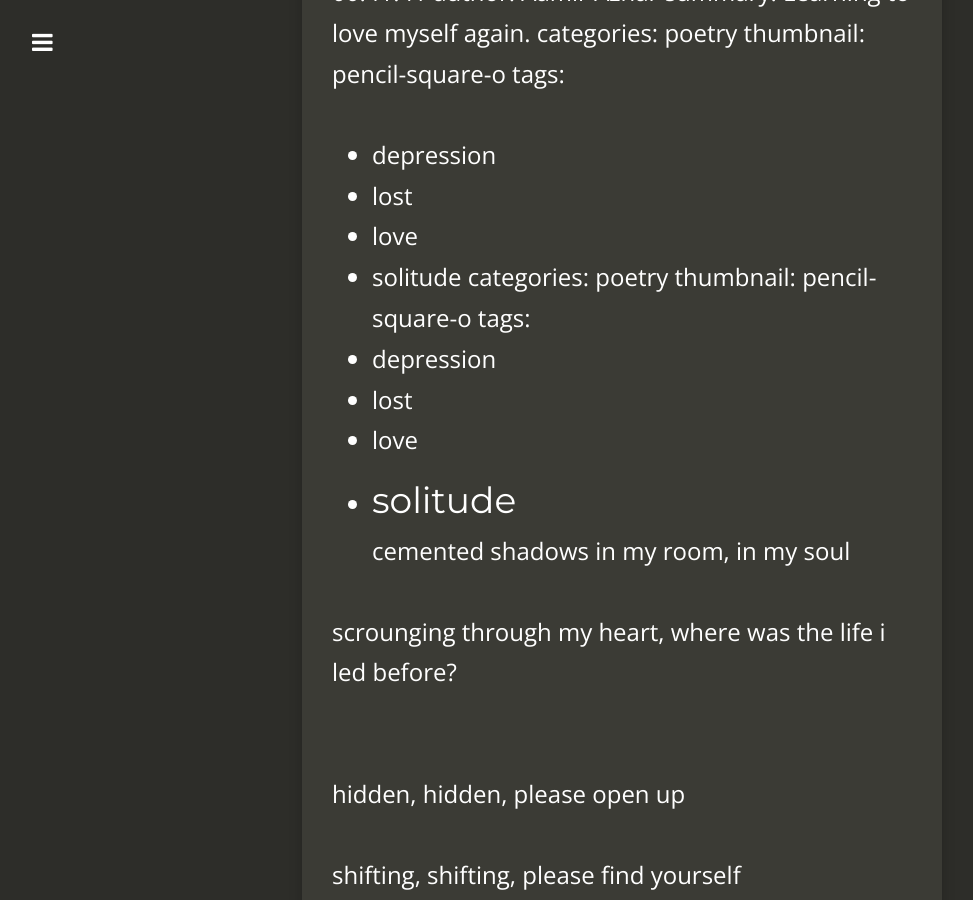
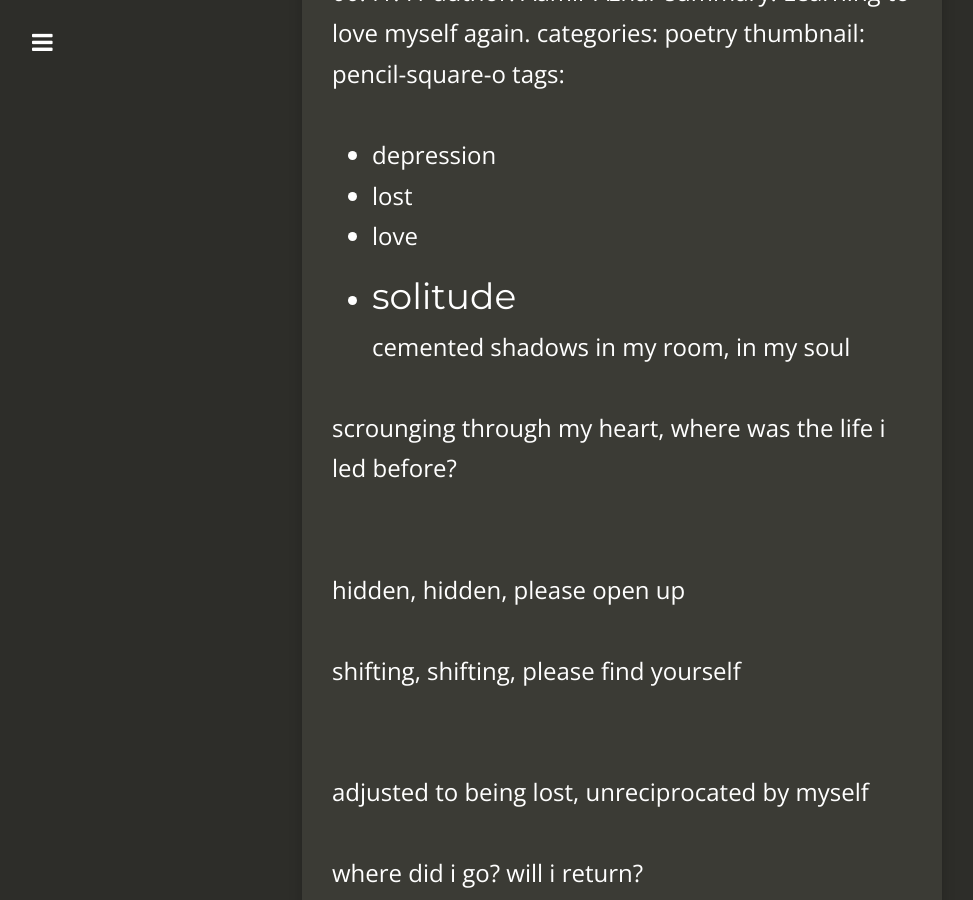
Before and after one commit to jacobtomlinson/carte-noire, a Jekyll site: the page built from _posts/2018-11-23-shadows-and-fire.md, in a window 1280 px wide and 900 px high, scrolled down 339 px. Shown: the whole window, without its empty margins (18-991 px from the left). Built offline with Jekyll 4.4.1, drawn with Linux system fonts in a browser that asks for light colours; nearby versions of some CDN libraries; our own code applies the rules of GitHub Pages for plain Markdown files; comment, search, counter and statistics services are not loaded.

Commit message:
Fix duplicate issue on shadows and fire.

```diff
--- a/_posts/2018-11-23-shadows-and-fire.md
+++ b/_posts/2018-11-23-shadows-and-fire.md
@@ -5,13 +5,6 @@ title:      shadows and fire
 date:       2018-11-23 00:41:41
 author:     Aamir Azhar
 summary:    Learning to love myself again.
-categories: poetry
-thumbnail:  pencil-square-o
-tags:
-  - depression
-  - lost
-  - love
-  - solitude
 categories: poetry
 thumbnail:  pencil-square-o
 tags:
```
